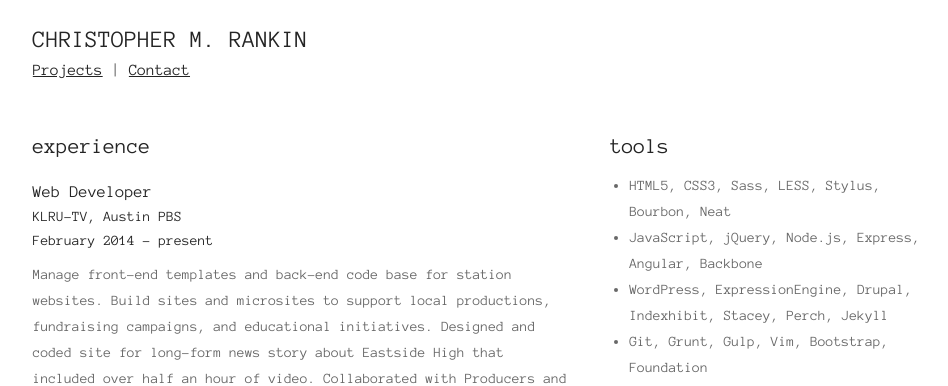
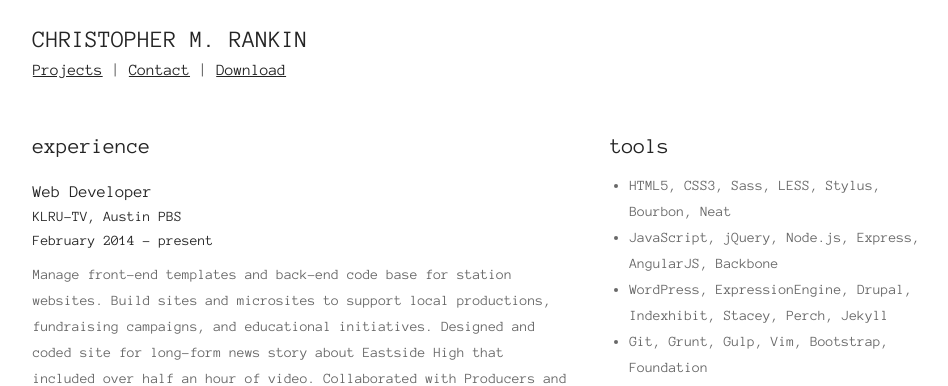
Before and after one commit to crankin/crankin.github.io, a Jekyll site: the page built from resume/index.md, in a window 1280 px wide and 900 px high. Shown: the top 386 px of the window, without its empty margins (172-1120 px from the left). Built offline with Jekyll 4.4.1, drawn with Linux system fonts in a browser that asks for light colours; nearby versions of some CDN libraries; Markdown is read by kramdown in place of the engine named in the settings.

Commit message:
resume updates

```diff
--- a/_layouts/resume.html
+++ b/_layouts/resume.html
@@ -12,7 +12,7 @@
     <div class="container">
     <header>
         <h1>Christopher M. Rankin</h1>
-        <p id="menulinks"><a href="/" id="showprojects">Projects</a> | <a href="#" id="showcontact">Contact</a></p>
+        <p id="menulinks"><a href="/" id="showprojects">Projects</a> | <a href="#" id="showcontact">Contact</a> | <a href="http://www.bigcheckfactory.com/img/rankin-resume.pdf" id="download">Download</a></p>
         <p id="contactme"><a href="mailto:crankin@getcrank.in">crankin@getcrank.in</a> | 512-297-8463</p>
     </header>
 
--- a/resume/index.md
+++ b/resume/index.md
@@ -40,7 +40,7 @@ title: Resume
 <h2 style="margin-top:0.5rem;">tools</h2>
 <ul>
   <li>HTML5, CSS3, Sass, LESS, Stylus, Bourbon, Neat</li>
-  <li>JavaScript, jQuery, Node.js, Express, Angular, Backbone</li>
+  <li>JavaScript, jQuery, Node.js, Express, AngularJS, Backbone</li>
   <li>WordPress, ExpressionEngine, Drupal, Indexhibit, Stacey, Perch, Jekyll</li>
   <li>Git, Grunt, Gulp, Vim, Bootstrap, Foundation</li>
   <li>PHP, CodeIgniter, Zend, CakePHP, Kohana, Symfony</li>
```
